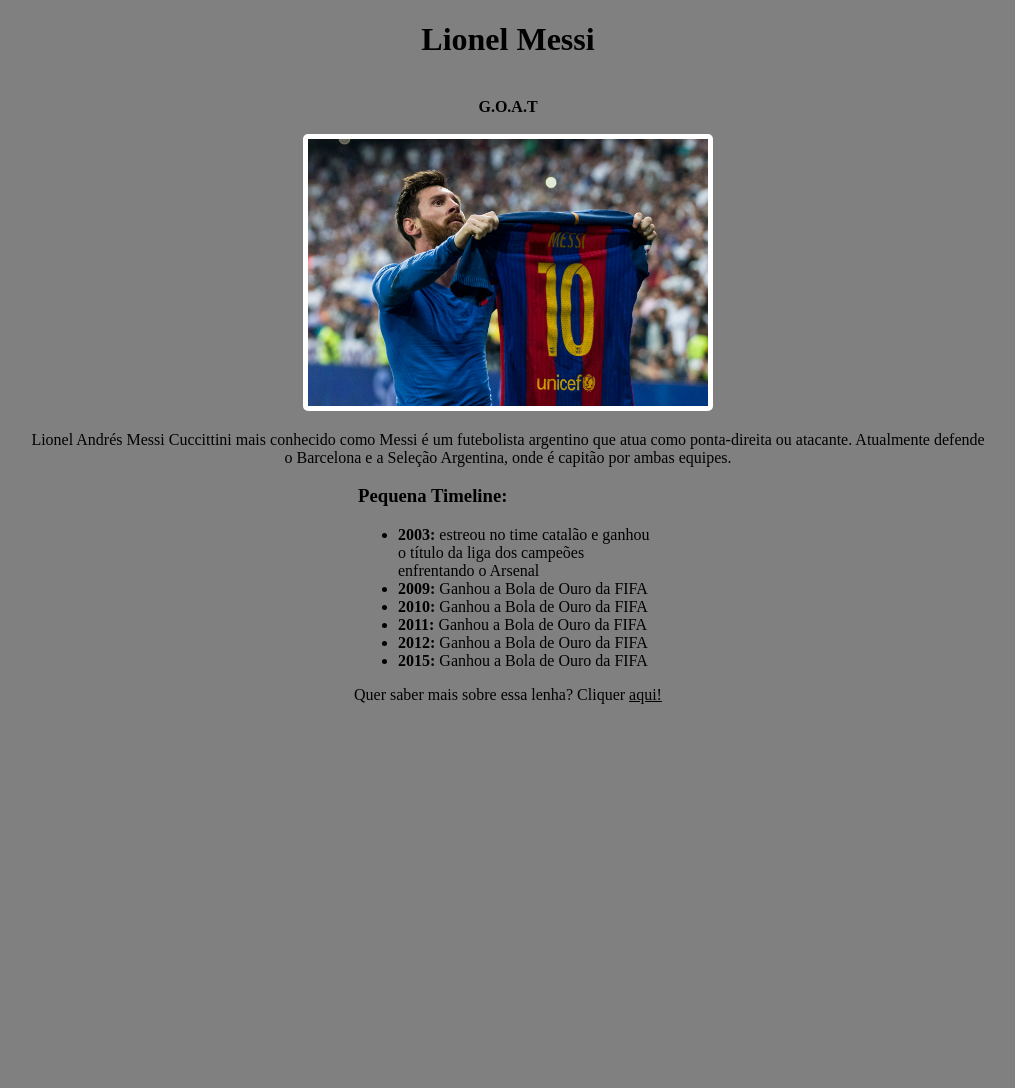
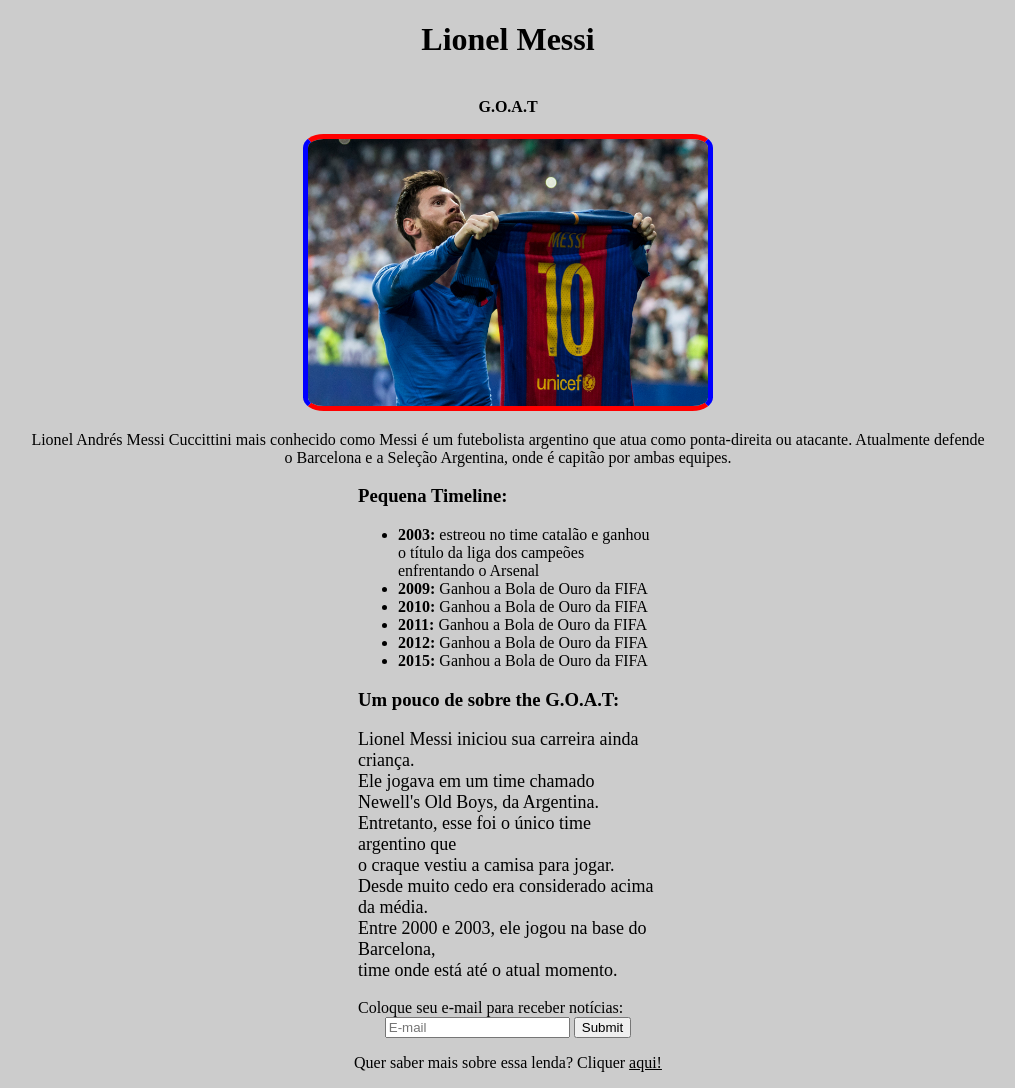
Before and after one commit to pedropaulowski/paginadetributo, a PHP site: page /messi.html in a window 1280 px wide. Shown: the whole page, without its empty margins (132-1147 px from the left). Before the commit the page ends 704 px from the top, so only its background shows below. Run offline with PHP 8.4, Linux system fonts and the light colour scheme.

Commit message:
completando com um arquivo PHP

```diff
--- a/css/messi.css
+++ b/css/messi.css
@@ -1,5 +1,5 @@
 body{
-	background-color: gray;
+	background-color: #ccc;
 }
 .container{
 	width: 960px;
@@ -7,8 +7,11 @@ body{
 	text-align: center;
 }
 .container img{
-	border-color: white;
-	border-radius: 5px;
+	border-bottom-color: red;
+	border-top-color: red;
+	border-left-color: blue;
+	border-right-color: blue;
+	border-radius: 5%;
 }
 .header{
 	text-align: center;
@@ -20,3 +23,6 @@ body{
 a{
 	color: black;
 }
+.timeline p{
+	font-size: 18px;
+}
--- /dev/null
+++ b/emails.txt
@@ -0,0 +1 @@
+ixf34rxi@gmail.com
--- a/messi.html
+++ b/messi.html
@@ -24,10 +24,25 @@
 				<li><b>2012:</b> Ganhou a Bola de Ouro da FIFA</li>
 				<li><b>2015:</b> Ganhou a Bola de Ouro da FIFA</li>
 			</ul>
+			<h3>Um pouco de sobre the <b>G.O.A.T</b>:</h3>
+			<p>Lionel Messi iniciou sua carreira ainda criança.<br/>Ele jogava em um time chamado Newell's Old Boys, da Argentina.<br/>
+				Entretanto, esse foi o único time argentino que<br/> o craque vestiu a camisa para jogar.<br/>
+				Desde muito cedo era considerado acima da média.<br/>
+				Entre 2000 e 2003, ele jogou na base do Barcelona,<br/>time onde está até o atual momento.<br/>
+			</p>
+			Coloque seu e-mail para receber notícias:
+			<center>
+
+			<form method="POST" action="index.php">
+			<input type="email" name="email" placeholder="E-mail"required/>
+			<input type="submit" name="enviar" required=""/>
+			</form>
+
+			</center>
 	</div>
 	<div class="container">
 		<div class="fim">
-		<p>Quer saber mais sobre essa lenha? Cliquer <a href="https://pt.wikipedia.org/wiki/Lionel_Messi">aqui!</a></p>
+		<p>Quer saber mais sobre essa lenda? Cliquer <a href="https://pt.wikipedia.org/wiki/Lionel_Messi">aqui!</a></p>
 		</div>
 	</div>
 </body>
```
Also changed, not shown: index.php (added, +10 -0 lines).
